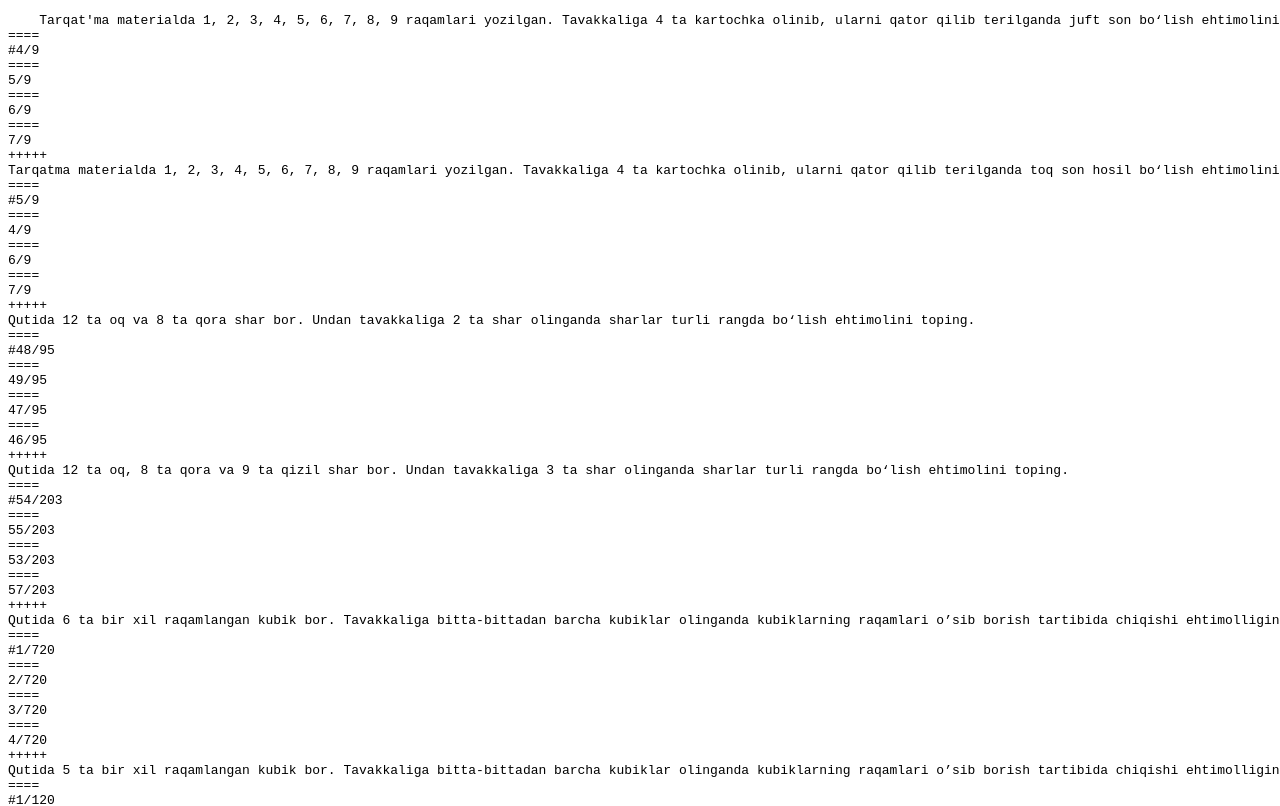
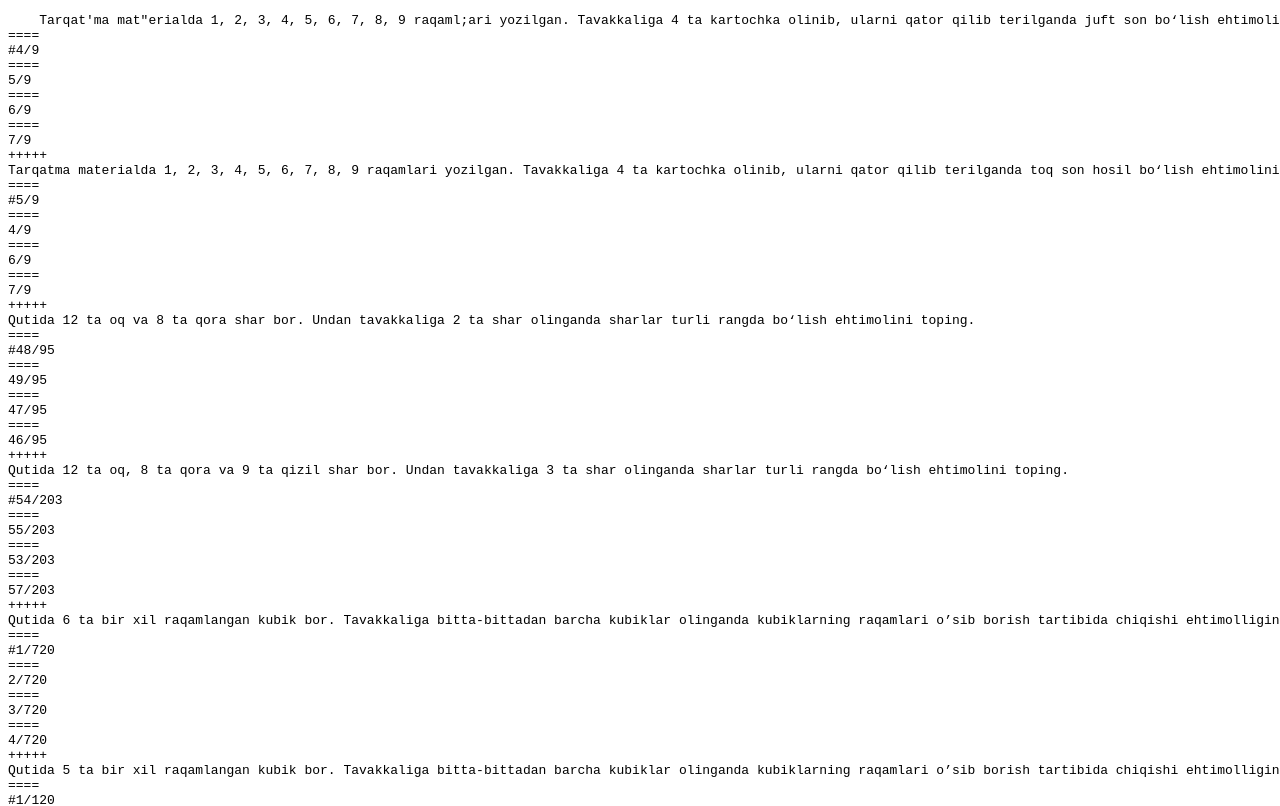
Before and after one commit to Kamoliddinmirzaboyev05/Hacking, a plain HTML site: page index.html in a window 1280 px wide. Shown: the top 806 px of the page. Drawn offline with Linux system fonts and the light colour scheme.

Commit message:
Update ehtimollik

```diff
--- a/index.html
+++ b/index.html
@@ -7,7 +7,7 @@
 </head>
 <body>
   <pre>
-    Tarqat'ma materialda 1, 2, 3, 4, 5, 6, 7, 8, 9 raqamlari yozilgan. Tavakkaliga 4 ta kartochka olinib, ularni qator qilib terilganda juft son bo‘lish ehtimolini toping.
+    Tarqat'ma mat"erialda 1, 2, 3, 4, 5, 6, 7, 8, 9 raqaml;ari yozilgan. Tavakkaliga 4 ta kartochka olinib, ularni qator qilib terilganda juft son bo‘lish ehtimolini toping.
 ====
 #4/9
 ====
```
